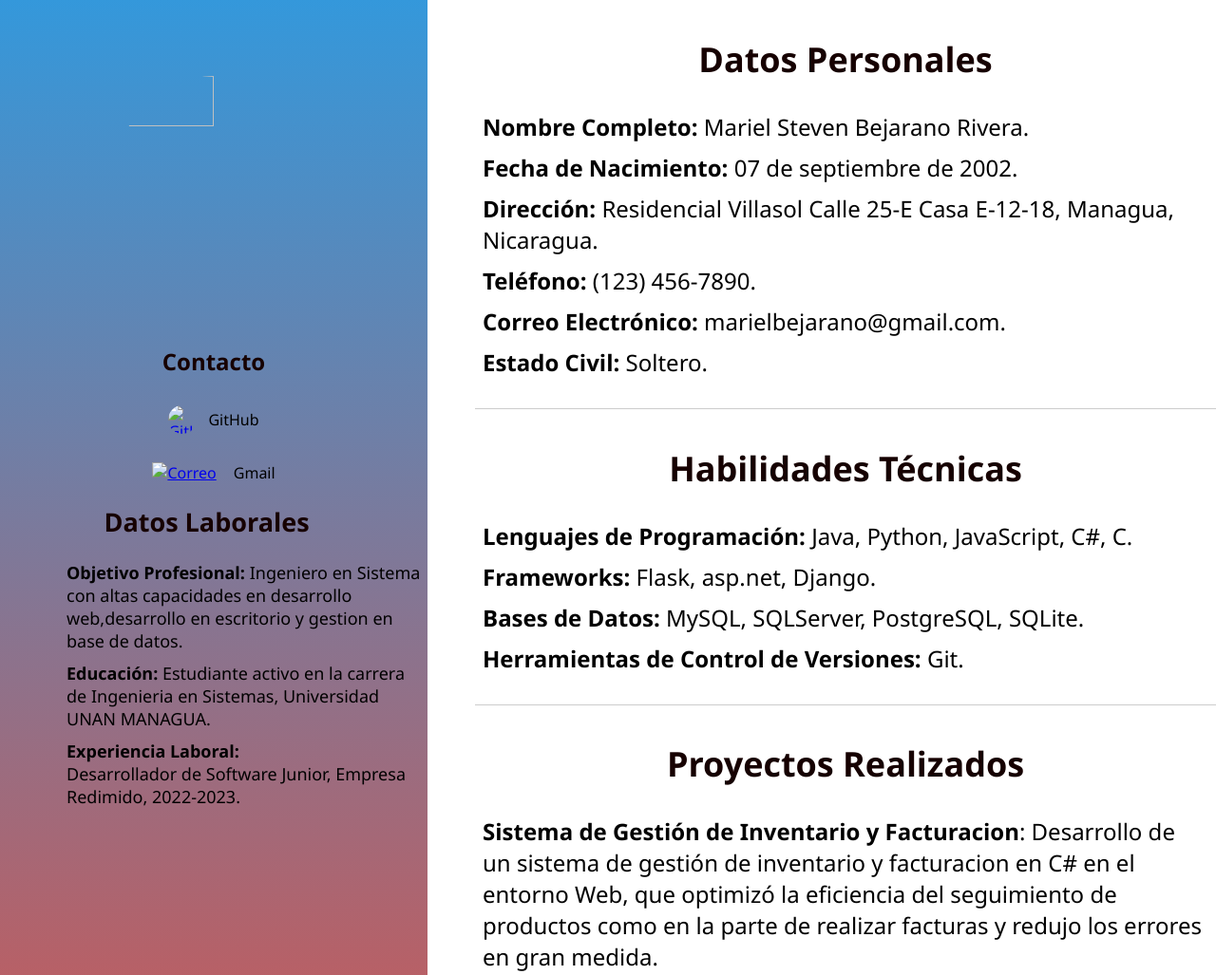
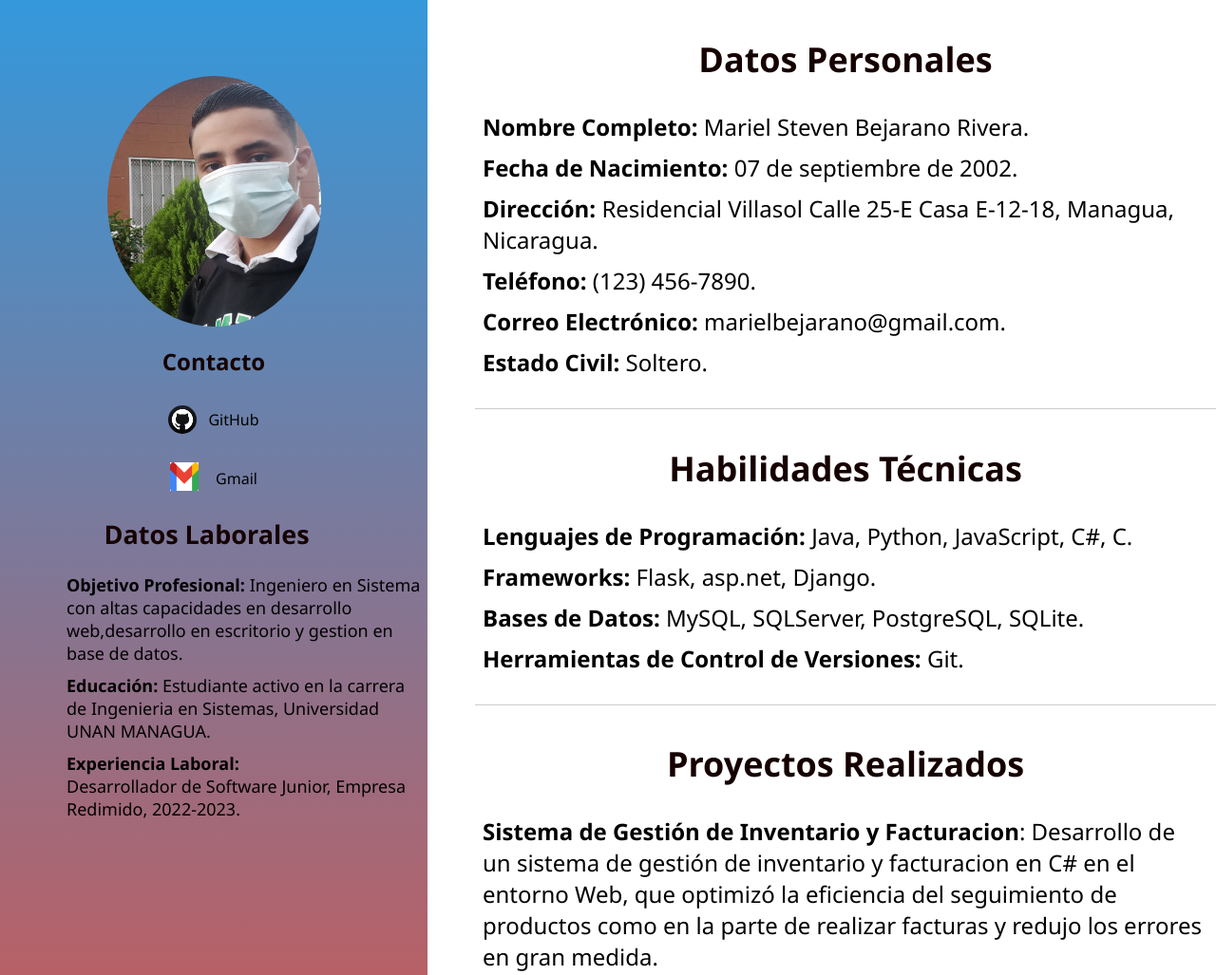
Before and after one commit to 20043296/Curriculum.github.io, a plain HTML site: page Index.html in a window 1280 px wide. Shown: the top 1027 px of the page at 95% size. Drawn offline with Linux system fonts and the light colour scheme; files that its build step writes are made by us from their sources.

Commit message:
Update Index.html

```diff
--- a/Index.html
+++ b/Index.html
@@ -4,25 +4,25 @@
     <meta charset="UTF-8">
     <meta name="viewport" content="width=device-width, initial-scale=1.0">
     <title>Curriculum Vitae</title>
-    <link rel="stylesheet" href="css/style.css">
+    <link rel="stylesheet" href="style.css">
 </head>
 <body>
     <header>
     <div class="barra-vertical">
-        <img class="img" src="img/steven.jpg" alt="" >
+        <img class="img" src="steven.jpg" alt="" >
 
         <div class="contacto">
             <h2>Contacto</h2>
             <ul>
                 <li>
                     <a href="https://github.com/20043296">
-                        <img src="img/git.jpeg" alt="GitHub" width="30" height="30" class="imagen-barra">
+                        <img src="git.jpeg" alt="GitHub" width="30" height="30" class="imagen-barra">
                     </a>
                     <span>GitHub</span>
                 </li>
                 <li>
                     <a href="mailto:marielbejaranorivera@gmail.com">
-                        <img src="img/e.png" alt="Correo" width="30" height="30" class="imagen-barraa">
+                        <img src="e.png" alt="Correo" width="30" height="30" class="imagen-barraa">
                     </a>
                     <span>Gmail</span>
                 </li>
```
